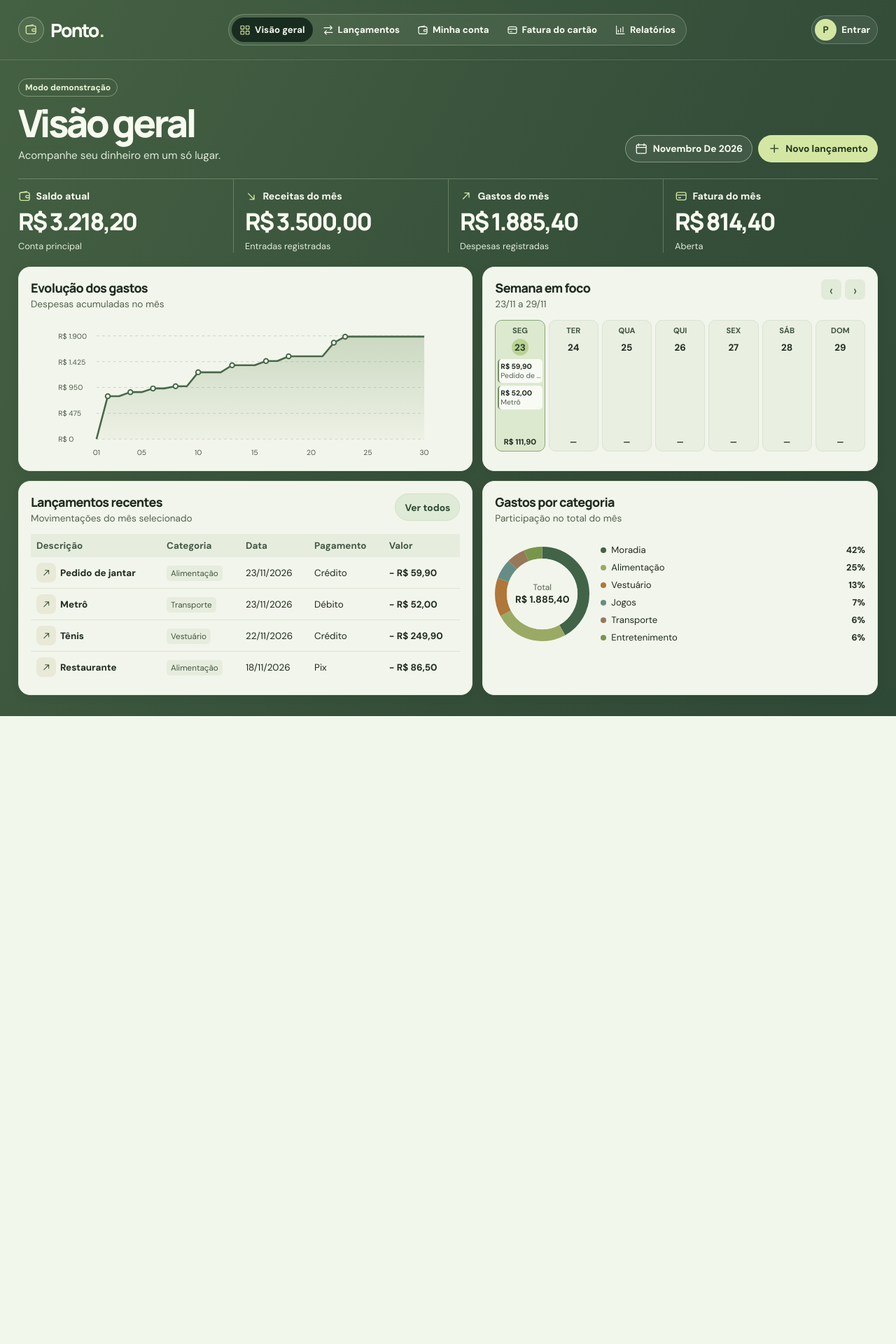
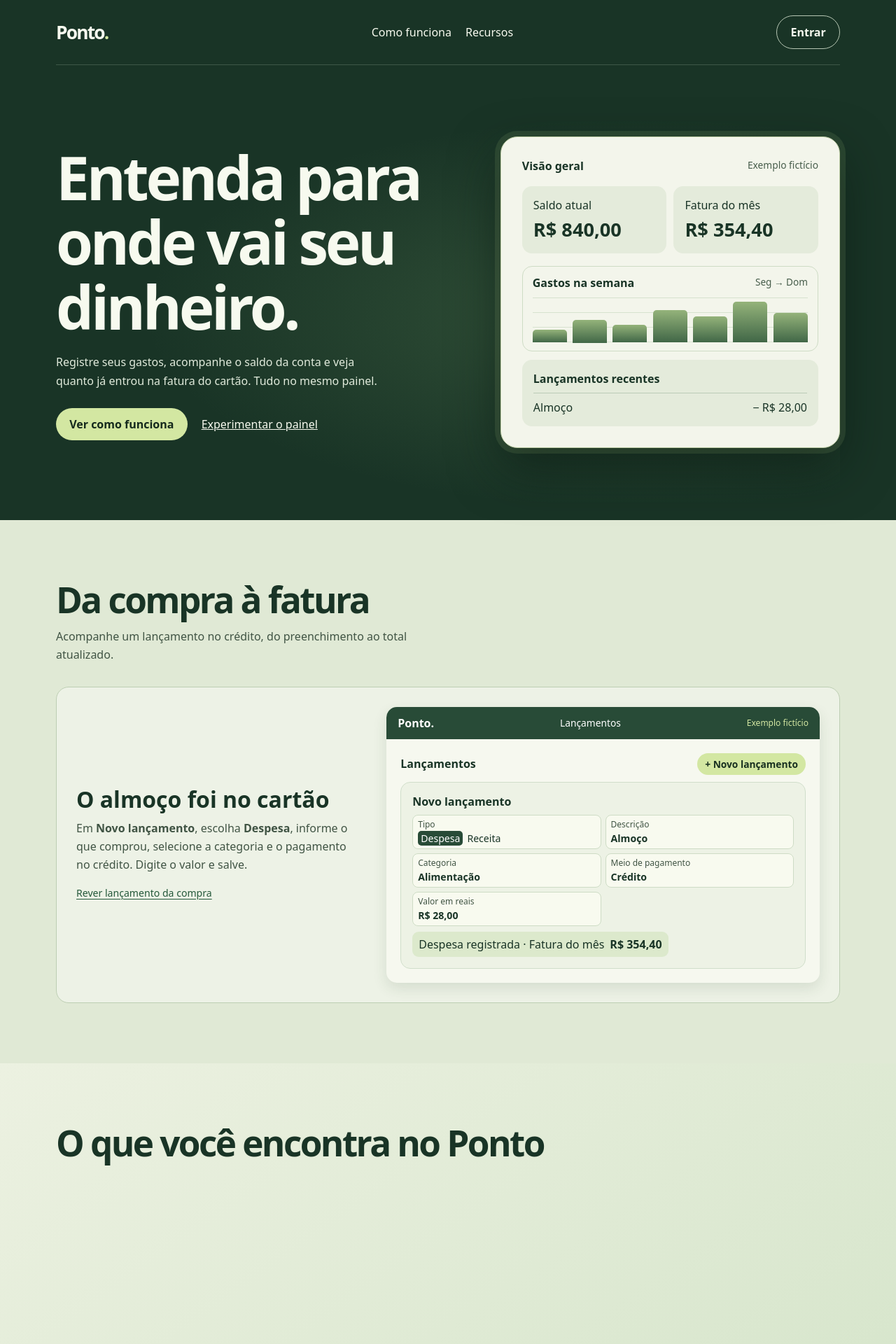
Before and after one commit to Takazonoo/ponto, a Spring Boot app: page / in a window 1280 px wide. Shown: the top 1920 px of the page at 70% size. Before the commit the page ends 1023 px from the top, so only its background shows below. Run offline with Spring Boot 4, Linux system fonts and the light colour scheme; some of the project's set-up classes (security, data sources, template engines, error pages and the like) are left out, and stand-ins take their place.

Commit message:
Publicar página de apresentação do Ponto

```diff
--- a/src/main/resources/static/app.js
+++ b/src/main/resources/static/app.js
@@ -495,5 +495,7 @@ document.addEventListener('visibilitychange',()=>{
     notice('Dados de demonstração. O servidor é necessário para criar conta e salvar dados.');
   }
   await refresh();
+  const access = new URLSearchParams(window.location.search).get('acesso');
+  if (!signedIn && (access === 'entrar' || access === 'convite')) auth(access === 'convite');
 })();
 })();
--- /dev/null
+++ b/src/main/resources/static/apresentacao.css
@@ -0,0 +1,115 @@
+:root{color-scheme:light;font-family:system-ui,sans-serif;background:#193426;color:#f7faef;--green:#193426;--lime:#d3e7a2;--paper:#f3f5eb}
+*{box-sizing:border-box}
+body{margin:0}
+a{color:inherit}
+a:focus-visible{outline:3px solid #8fab55;outline-offset:5px}
+.wrap{width:min(1120px,calc(100% - 48px));margin-inline:auto}
+.top,.footer{display:flex;align-items:center;justify-content:space-between;gap:18px;padding-block:22px}
+.top nav,.actions{display:flex;align-items:center;gap:20px;flex-wrap:wrap}
+.logo,.button,.top nav a{text-decoration:none}
+.logo{font-size:1.65rem;font-weight:850;letter-spacing:-.07em}
+.logo span{color:var(--lime)}
+.button{display:inline-block;border-radius:999px;padding:.75rem 1.2rem;font-weight:700}
+.primary{background:var(--lime);color:#152a1d}
+.outline{border:1px solid #b6c6b3}
+.hero{display:grid;grid-template-columns:1.15fr 1fr;gap:clamp(24px,6vw,84px);align-items:center;padding-block:clamp(44px,8vw,106px)}
+h1,h2,h3,p,figure{margin:0}
+h1,h2{line-height:1.08;letter-spacing:-.05em}
+h1{font-size:clamp(2.7rem,7vw,5.35rem)}
+h2{font-size:clamp(2rem,4vw,3.4rem)}
+p{line-height:1.65}
+.hero p,.access p{color:#e0eadb;margin-block:20px 26px;max-width:52ch}
+.preview{background:var(--paper);color:var(--green);padding:clamp(16px,3vw,30px);border-radius:24px;box-shadow:0 20px 50px #0a221e66}
+figcaption,.sample div{display:flex;justify-content:space-between;gap:10px;flex-wrap:wrap}
+figcaption{font-weight:750}
+figcaption span{font-weight:500;color:#475d4b;font-size:.86rem}
+.metrics{display:grid;grid-template-columns:repeat(2,minmax(0,1fr));gap:10px;margin-block:18px}
+.metrics div,.sample{background:#e4ebdb;border-radius:14px;padding:clamp(10px,2vw,16px)}
+.metrics strong{display:block;margin-top:5px;font-size:clamp(1rem,2.4vw,1.7rem)}
+.sample div{border-top:1px solid #bbcbb6;margin-top:9px;padding-top:9px}
+.light{background:var(--paper);color:var(--green)}
+.features{background:#e4ebdb;color:var(--green)}
+.section{padding-block:clamp(42px,7vw,86px)}
+.steps,.cards{display:grid;grid-template-columns:repeat(3,minmax(0,1fr));gap:18px;margin:26px 0 0}
+.steps{padding-left:1.5rem;column-gap:34px}
+.steps p,.cards p{margin-top:7px;color:#405444}
+.cards article{border:1px solid #c7d4c0;border-radius:18px;background:var(--paper);padding:20px}
+.footer{border-top:1px solid #ffffff40}
+.top{border-bottom:1px solid #c4dbc136}
+.hero{position:relative;isolation:isolate}
+.hero::before{content:"";position:absolute;z-index:-1;inset:4% 0;background:radial-gradient(ellipse at 74% 55%,#77a16a45,transparent 60%);pointer-events:none}
+.preview{border:1px solid #bfcea7;box-shadow:0 0 0 8px #b4d58a1c,0 28px 70px #09181199}
+.activity{padding:12px 14px;margin-bottom:12px;border:1px solid #cedcc5;border-radius:14px}
+.activity-heading{display:flex;justify-content:space-between;gap:8px;flex-wrap:wrap}
+.activity-heading span{color:#475d4b;font-size:.85rem}
+.activity-bars{height:64px;display:grid;grid-template-columns:repeat(7,minmax(0,1fr));gap:8px;align-items:end;margin-top:10px;background:repeating-linear-gradient(to top,#d7e2cf 0 1px,transparent 1px 21px)}
+.activity-bars i{height:var(--bar);background:linear-gradient(#94b37a,#416747);border-radius:5px 5px 0 0;transform-origin:bottom}
+.activity-bars i:nth-child(1){--bar:28%}
+.activity-bars i:nth-child(2){--bar:51%}
+.activity-bars i:nth-child(3){--bar:39%}
+.activity-bars i:nth-child(4){--bar:72%}
+.activity-bars i:nth-child(5){--bar:58%}
+.activity-bars i:nth-child(6){--bar:91%}
+.activity-bars i:nth-child(7){--bar:66%}
+.tour-section{background:#e0e9d5;color:var(--green)}
+.tour-intro{margin-block:12px 32px;color:#405444;max-width:62ch}
+.tour-story{display:grid;gap:18px}
+.tour-story article{display:grid;grid-template-columns:minmax(0,1fr) minmax(0,1.55fr);align-items:center;gap:clamp(16px,4vw,44px);padding:clamp(14px,3vw,28px);border:1px solid #bdceb3;border-radius:18px;background:#edf2e6}
+.tour-story h3{font-size:clamp(1.35rem,3vw,2rem);line-height:1.12;margin-bottom:10px}
+.tour-story p{color:#405444}
+.tour-replay{margin-top:12px;padding:5px 0;border:0;background:none;color:#24583a;font:inherit;font-size:.88rem;text-decoration:underline;text-underline-offset:3px;cursor:pointer}
+.tour-screen{overflow:hidden;border-radius:15px;background:#f6f8ef;box-shadow:0 8px 20px #29472b1f}
+.tour-top{display:flex;flex-wrap:wrap;align-items:center;gap:8px;justify-content:space-between;padding:12px 16px;background:#284b37;color:#fff}
+.tour-top span{color:#fff}
+.tour-top span:last-child{font-size:.75rem;color:#d3e7a2}
+.tour-content{padding:clamp(10px,2vw,20px)}
+.tour-toolbar,.tour-total,.tour-purchase{display:flex;align-items:center;justify-content:space-between;gap:8px;flex-wrap:wrap}
+.tour-toolbar{margin-bottom:10px}
+.tour-action{display:inline-block;border-radius:999px;background:#d3e7a2;color:#183020;padding:6px 11px;font-weight:700;font-size:.86rem}
+.tour-sheet{border:1px solid #d0deca;border-radius:14px;padding:clamp(9px,2vw,16px);background:#edf2e5}
+.tour-sheet h4{margin:0 0 8px}
+.tour-form[data-stage="closed"]{visibility:hidden;opacity:0}
+.tour-outcome{display:grid;align-items:start;justify-items:start}
+.tour-outcome>*{grid-area:1/1}
+.tour-outcome .tour-result{margin:0}
+.tour-outcome [hidden]{display:revert;visibility:hidden}
+.tour-outcome .tour-result[hidden]{display:flex}
+.tour-outcome .tour-save[hidden]{display:inline-block}
+.tour-fields{display:grid;grid-template-columns:repeat(2,minmax(0,1fr));gap:6px;margin-bottom:8px}
+.tour-fields>div{min-height:43px;border:1px solid #cedcc5;border-radius:8px;background:#f8faef;padding:4px 7px;overflow-wrap:anywhere}
+.tour-fields span{display:block;color:#405444;font-size:.75rem}
+.tour-fields b{font-size:.88rem}
+.tour-choice{display:inline-block;border-radius:5px;padding:1px 4px;margin-right:2px;font-weight:500}
+.tour-choice.selected{background:#284b37;color:#fff}
+.tour-screen .is-active{outline:2px solid #54835a;outline-offset:1px}
+.tour-total{background:#dce9cc;border-radius:9px;padding:7px 9px;margin-top:6px}
+.tour-purchase{padding:8px 0;border-bottom:1px solid #ccd8c5}
+.features{background:linear-gradient(145deg,#ecf1e1,#d4e4c9)}
+.cards article:nth-child(2n){background:#eaf0d7}
+.feature-mark{display:grid;place-items:center;width:42px;height:42px;margin-bottom:12px;border-radius:12px;background:#d6e6bf;color:#264830;font-size:1.35rem}
+.button:hover{box-shadow:0 4px 18px #0003}
+@media(prefers-reduced-motion:no-preference){
+  html{scroll-behavior:smooth}
+  .preview{animation:appear .75s ease-out both}
+  .activity-bars i{animation:grow .65s .3s ease-out both}
+  .activity-bars i:nth-child(2n){animation-delay:.42s}
+  .tour-form{transition:opacity .28s ease}
+  .tour-result:not([hidden]){animation:appear .25s ease-out both}
+  .button,.cards article{transition:transform .22s ease,box-shadow .22s ease}
+  .button:hover,.cards article:hover{transform:translateY(-3px)}
+  .cards article:hover{box-shadow:0 10px 24px #21452c1a}
+  @supports(animation-timeline:view()){
+    .steps li,.cards article,.access h2{animation:appear linear both;animation-timeline:view();animation-range:entry 0% entry 70%}
+  }
+}
+@keyframes appear{from{opacity:0;transform:translateY(20px)}to{opacity:1;transform:translateY(0)}}
+@keyframes grow{from{transform:scaleY(0)}to{transform:scaleY(1)}}
+@media(max-width:720px){.wrap{width:calc(100% - 32px)}.hero,.steps,.cards{grid-template-columns:1fr}.top{flex-wrap:wrap}.top nav{order:3;width:100%;gap:14px}}
+@media(max-width:720px){.tour-story article{grid-template-columns:1fr}}
+
+
+.features .cards{grid-template-columns:repeat(2,minmax(0,1fr))}
+.card-example{display:flex;justify-content:space-between;gap:8px;flex-wrap:wrap;padding:8px 10px;margin-top:10px;border-radius:8px;background:#e1ead6}
+.card-example small{color:#405444}
+.category-bar{height:7px;margin-top:8px;border-radius:999px;background:linear-gradient(90deg,#42694b 62%,#d5e3c9 62%)}
+@media(max-width:560px){.features .cards{grid-template-columns:1fr}}
--- a/src/main/resources/static/index.html
+++ b/src/main/resources/static/index.html
@@ -3,34 +3,63 @@
 <head>
 <meta charset="utf-8">
 <meta name="viewport" content="width=device-width, initial-scale=1">
+<meta name="description" content="Conheça o Ponto, seu painel para acompanhar lançamentos, saldo e fatura do cartão.">
 <title>Ponto · Controle de gastos</title>
-<link rel="stylesheet" href="style.css">
-<script src="app.js" defer></script>
+<link rel="stylesheet" href="/apresentacao.css">
+<script src="/tour.js" defer></script>
 </head>
 <body>
-<header class="site-header">
-  <a class="brand" href="#visao"><span class="brand-mark"><i data-icon="wallet"></i></span>Ponto<span>.</span></a>
-  <nav aria-label="Menu principal">
-    <a href="#visao" data-view="visao"><i data-icon="grid"></i>Visão geral</a>
-    <a href="#lancamentos" data-view="lancamentos"><i data-icon="repeat"></i>Lançamentos</a>
-    <a href="#conta" data-view="conta"><i data-icon="wallet"></i>Minha conta</a>
-    <a href="#fatura" data-view="fatura"><i data-icon="card"></i>Fatura do cartão</a>
-    <a href="#relatorios" data-view="relatorios"><i data-icon="chart"></i>Relatórios</a>
-  </nav>
-  <div class="header-account">
-    <button type="button" class="profile" id="session-action" aria-label="Entrar ou criar conta"><span class="avatar" id="avatar">P</span><span id="profile-name">Entrar</span></button>
-  </div>
+<header class="top wrap">
+  <a class="logo" href="/" aria-label="Ponto, início">Ponto<span>.</span></a>
+  <nav aria-label="Página de apresentação"><a href="#tour">Como funciona</a><a href="#recursos">Recursos</a></nav>
+  <a class="button outline" href="/painel.html?acesso=entrar">Entrar</a>
 </header>
 <main>
-  <div class="content">
-    <div class="intro">
-      <div><div id="demo-tag" class="demo-tag">Modo demonstração</div><h1 id="page-title">Visão geral</h1><p id="page-description">Acompanhe seu dinheiro em um só lugar.</p></div>
-      <div class="actions"><label class="period"><i data-icon="calendar"></i><span id="month-label"></span><input type="month" id="month" aria-label="Selecionar mês"></label><button class="button primary" id="add"><i data-icon="plus"></i>Novo lançamento</button></div>
+  <section class="hero wrap">
+    <div>
+      <h1>Entenda para onde vai seu dinheiro.</h1>
+      <p>Registre seus gastos, acompanhe o saldo da conta e veja quanto já entrou na fatura do cartão. Tudo no mesmo painel.</p>
+      <div class="actions"><a class="button primary" href="#tour">Ver como funciona</a><a href="/painel.html">Experimentar o painel</a></div>
     </div>
-    <div id="notice" role="status" hidden></div>
-    <div id="view" aria-live="polite"></div>
-  </div>
+    <figure class="preview">
+      <figcaption>Visão geral <span>Exemplo fictício</span></figcaption>
+      <div class="metrics"><div>Saldo atual<strong>R$ 840,00</strong></div><div>Fatura do mês<strong>R$ 354,40</strong></div></div>
+      <div class="activity">
+        <div class="activity-heading"><b>Gastos na semana</b><span>Seg → Dom</span></div>
+        <div class="activity-bars" aria-hidden="true"><i></i><i></i><i></i><i></i><i></i><i></i><i></i></div>
+      </div>
+      <div class="sample"><b>Lançamentos recentes</b><div>Almoço <span>− R$ 28,00</span></div></div>
+    </figure>
+  </section>
+  <section class="tour-section" id="tour">
+    <div class="wrap section">
+      <h2>Da compra à fatura</h2>
+      <p class="tour-intro">Acompanhe um lançamento no crédito, do preenchimento ao total atualizado.</p>
+      <div class="tour-story">
+        <article data-tour-scene="expense">
+          <div class="tour-copy"><h3>O almoço foi no cartão</h3><p>Em <strong>Novo lançamento</strong>, escolha <strong>Despesa</strong>, informe o que comprou, selecione a categoria e o pagamento no crédito. Digite o valor e salve.</p><button type="button" class="tour-replay" hidden>Rever lançamento da compra</button></div>
+          <figure class="tour-screen"><figcaption class="tour-top"><b>Ponto.</b><span>Lançamentos</span><span>Exemplo fictício</span></figcaption><div class="tour-content"></div></figure>
+        </article>
+      </div>
+    </div>
+  </section>
+  <section class="features" id="recursos">
+    <div class="wrap section">
+      <h2>O que você encontra no Ponto</h2>
+      <div class="cards">
+        <article><h3>Categorias</h3><p>Veja o peso de cada tipo de gasto no mês.</p><div class="card-example"><span>Alimentação</span><strong>R$ 240,00</strong></div><div class="category-bar" aria-hidden="true"></div></article>
+        <article><h3>Lançamentos</h3><p>Encontre e edite receitas e despesas em um só lugar.</p><div class="card-example"><span>Almoço <small>· Crédito</small></span><strong>− R$ 28,00</strong></div></article>
+        <article><h3>Minha conta</h3><p>Confira como as entradas e saídas mudam seu saldo.</p><div class="card-example"><span>Pix recebido</span><strong>+ R$ 150,00</strong></div><div class="card-example"><span>Saldo atualizado</span><strong>R$ 990,00</strong></div></article>
+        <article><h3>Fatura</h3><p>Acompanhe as compras do cartão e o total em aberto.</p><div class="card-example"><span>Fatura do mês</span><strong>R$ 354,40</strong></div></article>
+      </div>
+    </div>
+  </section>
+  <section class="wrap section access">
+    <h2>Acesse sua conta</h2>
+    <p>Já usa o Ponto? Entre com seu e-mail e sua senha. Se recebeu um convite, crie sua conta.</p>
+    <div class="actions"><a class="button primary" href="/painel.html?acesso=entrar">Entrar</a><a class="button outline" href="/painel.html?acesso=convite">Tenho um convite</a></div>
+  </section>
 </main>
-<dialog id="modal"><div class="modal-header"><h2 id="modal-title"></h2><button type="button" class="icon-button" id="close" aria-label="Fechar"><i data-icon="close"></i></button></div><form id="modal-form"><div id="fields"></div><p id="form-error" role="alert"></p><div class="modal-actions"><button type="button" class="button secondary" id="alternate"></button><button class="button primary" id="submit"></button></div></form></dialog>
+<footer class="wrap footer"><a class="logo" href="/">Ponto<span>.</span></a></footer>
 </body>
 </html>
--- /dev/null
+++ b/src/main/resources/static/tour.js
@@ -0,0 +1,105 @@
+(() => {
+  const reducedMotion = matchMedia('(prefers-reduced-motion: reduce)');
+
+  const purchase = {
+    type: 'Despesa', description: 'Almoço', category: 'Alimentação', method: 'Crédito',
+    amount: '28,00', result: 'Despesa registrada', label: 'Fatura do mês', total: 'R$ 354,40',
+  };
+  function prepareEntry(content, entry) {
+    content.innerHTML = `
+      <div class="tour-toolbar"><b>Lançamentos</b><span class="tour-action is-active">+ Novo lançamento</span></div>
+      <div class="tour-sheet tour-form" data-stage="closed">
+        <h4>Novo lançamento</h4>
+        <div class="tour-fields">
+          <div data-field="type"><span>Tipo</span><b class="tour-choice">Despesa</b><b class="tour-choice">Receita</b></div>
+          <div data-field="description"><span>Descrição</span><b></b></div>
+          <div data-field="category"><span>Categoria</span><b></b></div>
+          <div data-field="method"><span>Meio de pagamento</span><b></b></div>
+          <div data-field="amount"><span>Valor em reais</span><b></b></div>
+        </div>
+        <div class="tour-outcome">
+          <span class="tour-action tour-save">Salvar lançamento</span>
+          <div class="tour-total tour-result" hidden><span>${entry.result} · ${entry.label}</span><strong>${entry.total}</strong></div>
+        </div>
+      </div>`;
+
+    const sheet = content.querySelector('.tour-sheet');
+    const action = content.querySelector('.tour-toolbar .tour-action');
+    const save = content.querySelector('.tour-save');
+    const fields = new Map([...content.querySelectorAll('[data-field]')].map(field => [field.dataset.field, field]));
+    function focus(element) {
+      content.querySelector('.is-active')?.classList.remove('is-active');
+      element?.classList.add('is-active');
+    }
+    function fill(name, value) {
+      const field = fields.get(name);
+      focus(field);
+      field.querySelector('b').textContent = value;
+    }
+    const moments = [
+      [250, () => { sheet.dataset.stage = 'open'; action.classList.remove('is-active'); }],
+      [380, () => {
+        const type = fields.get('type');
+        focus(type);
+        [...type.querySelectorAll('b')].find(option => option.textContent === entry.type).classList.add('selected');
+      }],
+      [450, () => fill('description', entry.description)],
+      [380, () => fill('category', entry.category)],
+      [450, () => fill('method', entry.method)],
+      ...[...entry.amount].map((_, index) => [140, () => fill('amount', 'R$ ' + entry.amount.slice(0, index + 1))]),
+      [510, () => focus(save)],
+      [380, () => {
+        focus(null);
+        save.hidden = true;
+        content.querySelector('.tour-result').hidden = false;
+      }],
+    ];
+
+    return function play(instant) {
+      if (instant) {
+        moments.forEach(([, change]) => change());
+        return;
+      }
+      let elapsed = 0;
+      return moments.map(([delay, change]) => {
+        elapsed += delay;
+        return setTimeout(change, elapsed);
+      });
+    };
+  }
+
+  document.querySelectorAll('[data-tour-scene="expense"]').forEach(chapter => {
+    const screen = chapter.querySelector('.tour-screen');
+    const content = chapter.querySelector('.tour-content');
+    const replay = chapter.querySelector('.tour-replay');
+    let play = prepareEntry(content, purchase);
+    let timers = [];
+    function start() {
+      timers.forEach(clearTimeout);
+      timers = play(reducedMotion.matches) ?? [];
+    }
+    if (!reducedMotion.matches && 'IntersectionObserver' in window) {
+      const observer = new IntersectionObserver(([item]) => {
+        if (!item.isIntersecting) return;
+        observer.disconnect();
+        start();
+      }, {threshold: 0.55});
+      observer.observe(screen);
+      replay.hidden = false;
+      replay.addEventListener('click', () => {
+        observer.disconnect();
+        play = prepareEntry(content, purchase);
+        start();
+      });
+      reducedMotion.addEventListener('change', () => {
+        if (!reducedMotion.matches) return;
+        observer.disconnect();
+        play = prepareEntry(content, purchase);
+        start();
+        replay.hidden = true;
+      });
+    } else {
+      play(true);
+    }
+  });
+})();
```
Also changed, not shown: src/main/resources/static/painel.html (added, +36 -0 lines), 1 other file.
